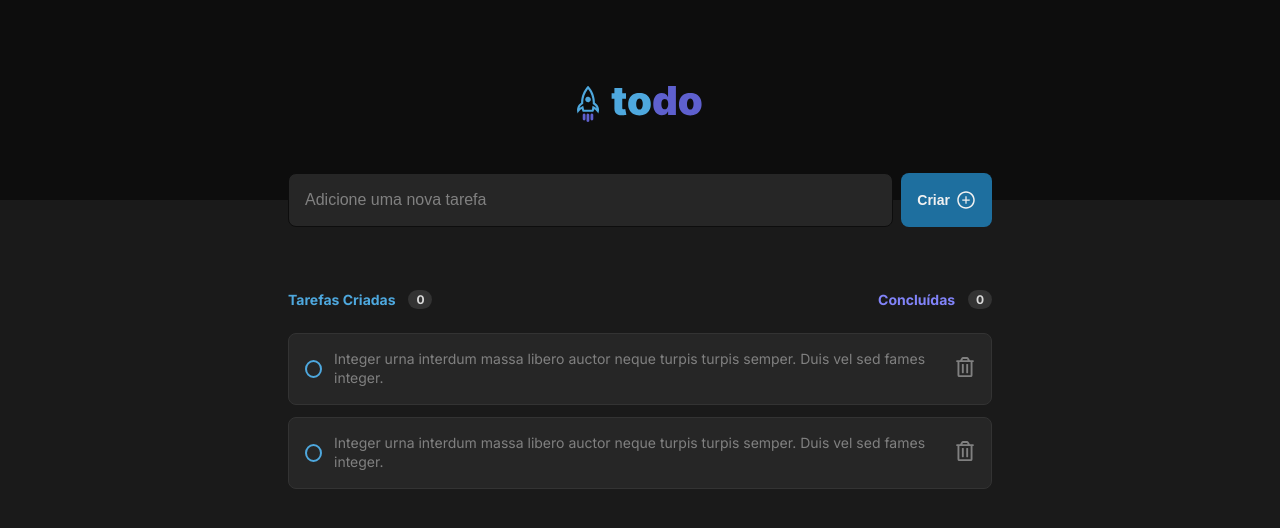
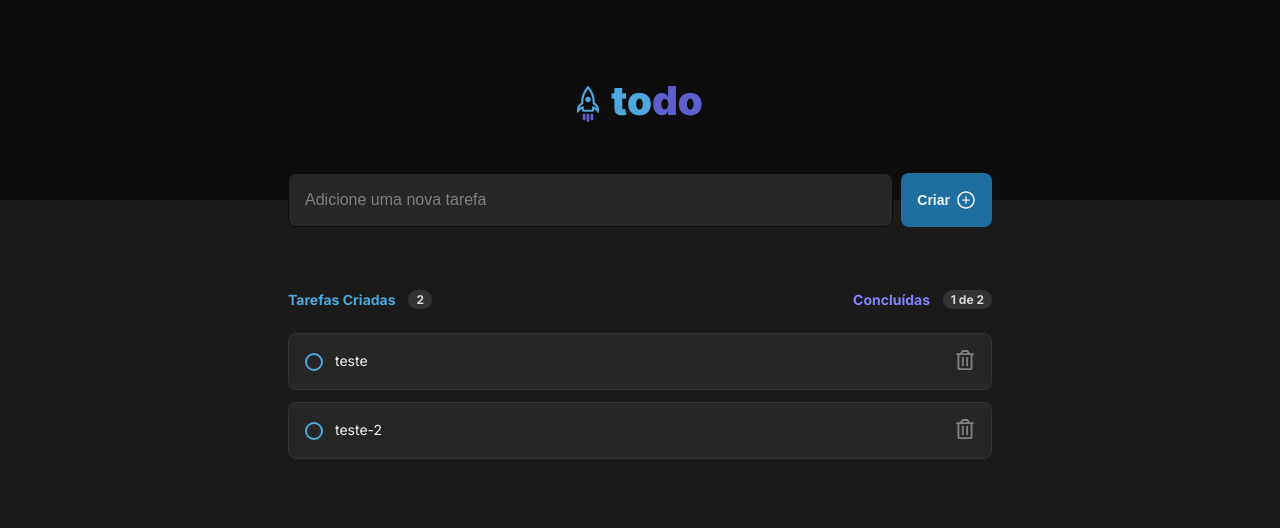
Before and after one commit to PhilipeF/praticando-conceitos, a React (Vite) app: page / in a window 1280 px wide. Shown: the top 528 px of the page. Built offline with nearby package versions, Linux system fonts and the light colour scheme.

Commit message:
Feat: Adicionando estado na aplicação

```diff
--- a/src/App.tsx
+++ b/src/App.tsx
@@ -1,11 +1,33 @@
+import { useState } from "react"
 import { Header } from "./components/Header"
 import { Tasks } from "./components/Tasks"
 
+export interface ITask {
+  id: string;
+  title: string;
+  isCompleted: boolean;
+}
+
 function App() {
+  const [tasks, setTask] = useState<ITask[]>([
+    {
+      id: "1",
+      title: "teste",
+      isCompleted: true
+    },
+    {
+      id: "2",
+      title: "teste-2",
+      isCompleted: false
+    }
+  ]);
+
   return (
     <>
       <Header />
-      <Tasks />
+      <Tasks
+        tasks={tasks}
+      />
     </>
   )
 }
--- a/src/components/Task/index.tsx
+++ b/src/components/Task/index.tsx
@@ -1,14 +1,19 @@
 import { FaRegTrashAlt } from "react-icons/fa";
 import styles from './task.module.css';
+import { ITask } from "../../App";
 
-export function Task() {
+interface Props {
+    task: ITask;
+}
+
+export function Task({ task }: Props) {
     return (
         <div className={styles.task}>
             <button className={styles.checkContainer}>
                 <div />
             </button>
             <p>
-                Integer urna interdum massa libero auctor neque turpis turpis semper. Duis vel sed fames integer.
+                {task.title}
             </p>
             <button className={styles.btnTrash}>
                 <FaRegTrashAlt size={20} />
--- a/src/components/Task/task.module.css
+++ b/src/components/Task/task.module.css
@@ -12,7 +12,7 @@
 
 .task p {
     font-size: 0.875rem;
-    color: var(--gray-300);
+    color: var(--gray-100);
     line-height: 1.18rem;
     margin-right: auto;
 }
--- a/src/components/Tasks/index.tsx
+++ b/src/components/Tasks/index.tsx
@@ -1,23 +1,35 @@
 
+import { ITask } from '../../App';
 import { Task } from '../Task';
 import styles from './task.module.css';
 
-export function Tasks() {
+interface Props {
+    tasks: ITask[];
+}
+
+export function Tasks({ tasks }: Props) {
+    const tasksQuantity = tasks.length
+    const completedTasks = tasks.filter(task => task.isCompleted);
+
     return (
         <section className={styles.tasks}>
             <header className={styles.header}>
                 <div>
                     <p>Tarefas Criadas</p>
-                    <span>0</span>
+                    <span>{tasksQuantity}</span>
                 </div>
                 <div>
                     <p className={styles.purpleText}>Concluídas</p>
-                    <span>0</span>
+                    <span>{completedTasks.length} de {tasksQuantity}</span>
                 </div>
             </header>
             <div className={styles.list}>
-                <Task />
-                <Task />
+                {tasks.map((task) =>
+                    <Task
+                        key={task.id}
+                        task={task}
+                    />
+                )}
             </div>
         </section>
     )
```
